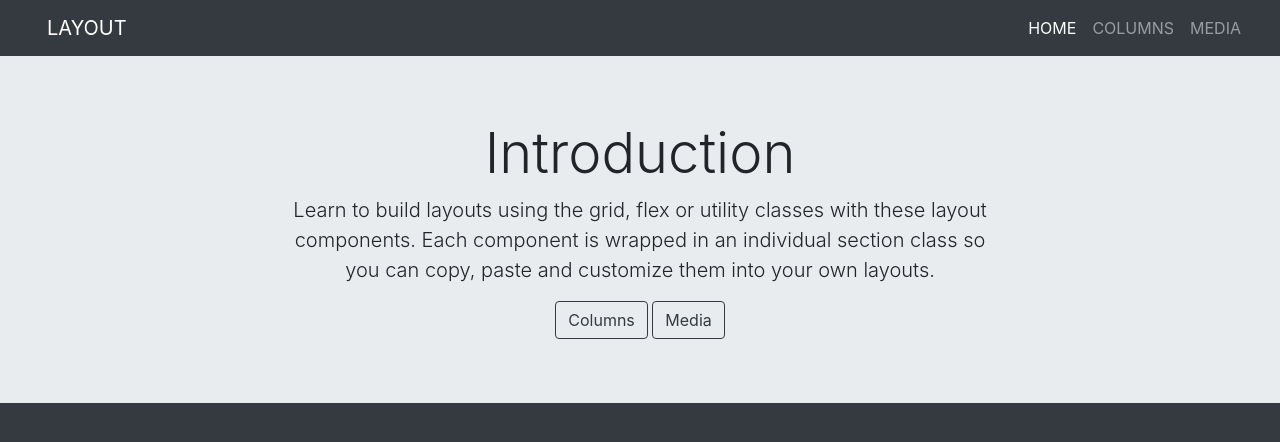
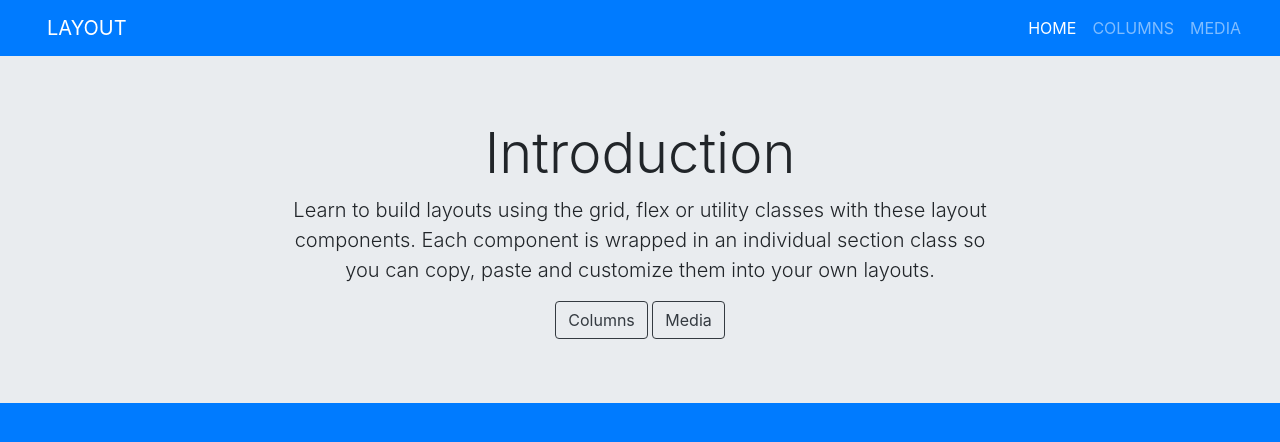
Before and after one commit to msil2/TAMU-TCMG, a plain HTML site: page docs/index.html in a window 1280 px wide. Drawn offline with nearby package versions, Linux system fonts and the light colour scheme.

Commit message:
Changed colors to blue background

```diff
--- a/docs/index.html
+++ b/docs/index.html
@@ -13,9 +13,9 @@
     <title>Learn Git and Github today</title>
   </head>
 
-  <body class="bg-dark">
+  <body class="bg-primary">
     <header id="page-hero" class="d-flex flex-column align-content-between">
-      <nav class="navbar navbar-expand-md bg-dark navbar-dark text-uppercase">
+      <nav class="navbar navbar-expand-md bg-primary navbar-dark text-uppercase">
         <div class="container-fluid">
           <button
             type="button"
```
